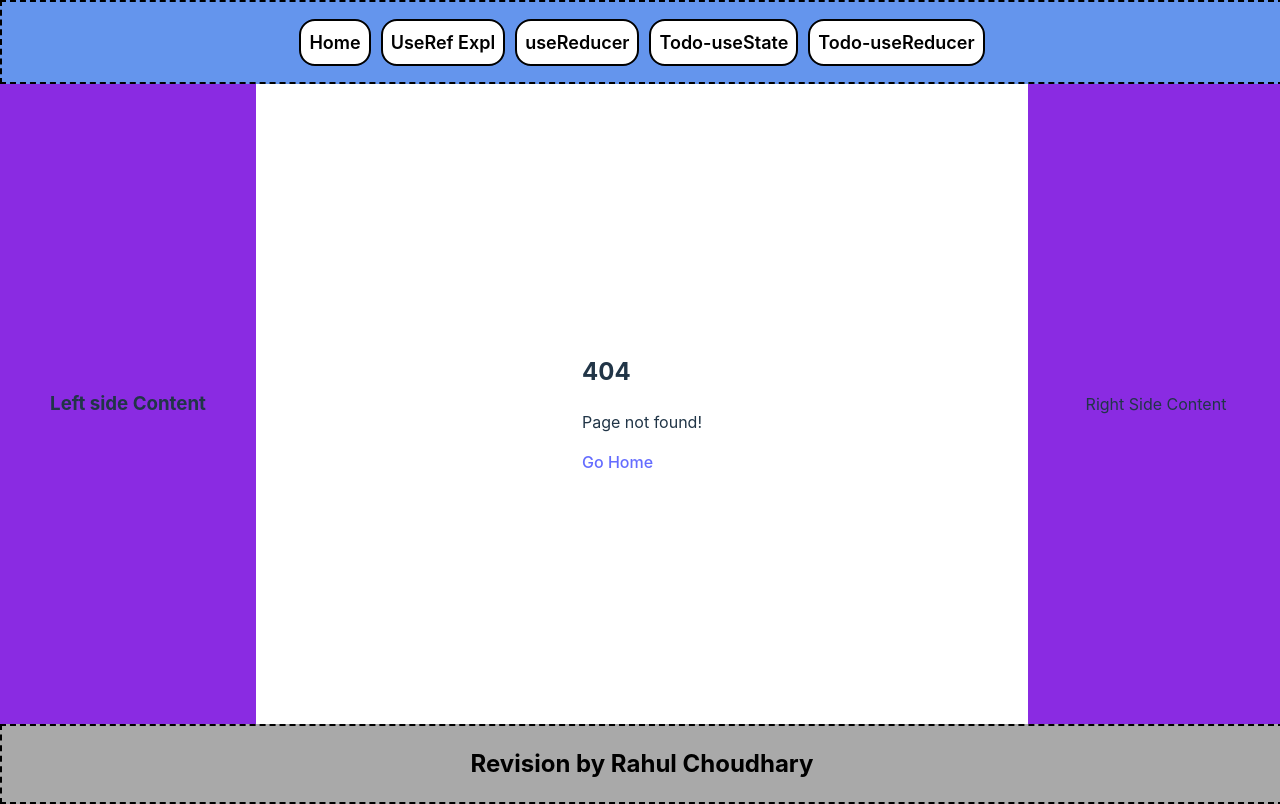
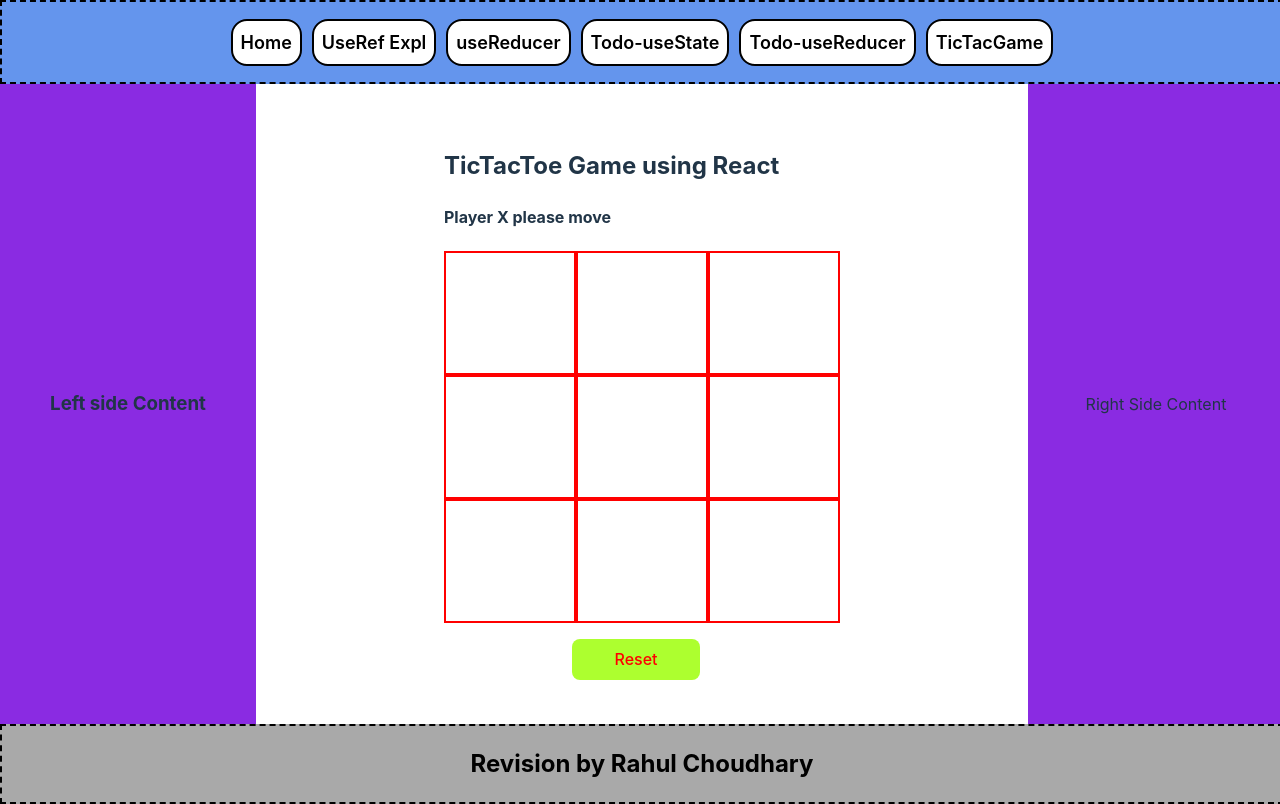
Before and after one commit to iMChoudharyRahul/React-learning, a React (Vite) app: page /game in a window 1280 px wide. Before the commit this address had no page. Built offline with nearby package versions, Linux system fonts and the light colour scheme.

Commit message:
Learn TicTacToe Game

```diff
--- a/src/App.jsx
+++ b/src/App.jsx
@@ -11,6 +11,7 @@ import BasicReducer from "./FunctionComp/Hooks/useReducer/Basic";
 import TodoInput from "./FunctionComp/Hooks/useState/TodoList/TodoInput";
 import Error from "./components/Error/Error";
 import TakeInput from "./FunctionComp/Hooks/useReducer/Todos/TakeInput";
+import Board from "./FunctionComp/Projects/TicTacToeGame/Board";
 
 function App() {
   return (
@@ -28,6 +29,7 @@ function App() {
                 <Route path="/reducer" element={<BasicReducer />}></Route>
                 <Route path="/crud" element={<TodoInput />}></Route>
                 <Route path="/todo" element={<TakeInput />}></Route>
+                <Route path="/game" element={<Board />}></Route>
               </Routes>
             </div>
             <RightAside />
--- a/src/BasicLayout/header/Header.jsx
+++ b/src/BasicLayout/header/Header.jsx
@@ -12,6 +12,7 @@ const Header = () => {
       <Link to='/reducer' className='nav-item'>useReducer</Link>
       <Link to='/crud' className='nav-item'>Todo-useState</Link>
       <Link to='/todo' className='nav-item'>Todo-useReducer</Link>
+      <Link to='/game' className='nav-item'>TicTacGame</Link>
     </div>
   )
 }
--- a/src/FunctionComp/Hooks/useState/TodoList/TodoUpdate.jsx
+++ b/src/FunctionComp/Hooks/useState/TodoList/TodoUpdate.jsx
@@ -43,7 +43,6 @@ const TodoUpdate = ({ todoData, deleteListItem, setTodoData }) => {
       </>
     );
   }
-
   return (
     <div>
       <input
--- /dev/null
+++ b/src/FunctionComp/Projects/TicTacToeGame/Board.jsx
@@ -0,0 +1,88 @@
+import React, { useState } from "react";
+import Square from "./Square";
+import "./TicTacToe.css";
+
+const Board = () => {
+  const [boxValue, setBoxValue] = useState(Array(9).fill(null));
+  const [isXTurn, setIsXTurn] = useState(true);
+
+  const checkForWinner = () => {
+    let winnerIndex = [
+      [0, 1, 2],
+      [3, 4, 5],
+      [6, 7, 8],
+      [0, 3, 6],
+      [1, 4, 7],
+      [2, 5, 8],
+      [0, 4, 8],
+      [2, 4, 6],
+    ];
+
+    for (const logic of winnerIndex) {
+      let [a, b, c] = logic;
+      if (
+        boxValue[a] &&
+        boxValue[a] === boxValue[b] &&
+        boxValue[a] === boxValue[c]
+      ) {
+        return boxValue[a];
+      }
+    }
+    return false;
+  };
+
+  let isWinner = checkForWinner();
+
+  const handleTurns = (index) => {
+    console.log("Check Index value:", index);
+    //Checking whether the clicked square is empty or not
+    if (boxValue[index] !== null) {
+      return;
+    }
+
+    let copyStateValue = [...boxValue]; //all null varaible
+    copyStateValue[index] = isXTurn ? "X" : "O";
+    setBoxValue(copyStateValue);
+    setIsXTurn(!isXTurn); // Switching turns after each move
+  };
+
+  const handleReset = () => {
+    setBoxValue(Array(9).fill(null));
+    setIsXTurn(true);
+  };
+
+  return (
+    <>
+      <div className="board-container">
+        {isWinner ? (
+          <h2>{isWinner} won the game</h2>
+        ) : (
+          <>
+            <h2>TicTacToe Game using React</h2>
+          </>
+        )}
+        <h4>Player {isXTurn ? "X" : "O"} please move</h4>
+        <div className="board-row">
+          <Square onClick={() => handleTurns(0)} value={boxValue[0]} />
+          <Square onClick={() => handleTurns(1)} value={boxValue[1]} />
+          <Square onClick={() => handleTurns(2)} value={boxValue[2]} />
+        </div>
+        <div className="board-row">
+          <Square onClick={() => handleTurns(3)} value={boxValue[3]} />
+          <Square onClick={() => handleTurns(4)} value={boxValue[4]} />
+          <Square onClick={() => handleTurns(5)} value={boxValue[5]} />
+        </div>
+        <div className="board-row">
+          <Square onClick={() => handleTurns(6)} value={boxValue[6]} />
+          <Square onClick={() => handleTurns(7)} value={boxValue[7]} />
+          <Square onClick={() => handleTurns(8)} value={boxValue[8]} />
+        </div>
+        <button className="reset-btn" onClick={handleReset}>
+          Reset
+        </button>
+      </div>
+    </>
+  );
+};
+
+export default Board;
--- /dev/null
+++ b/src/FunctionComp/Projects/TicTacToeGame/Square.jsx
@@ -0,0 +1,11 @@
+import React from "react";
+
+const Square = ({ onClick, value }) => {
+  return (
+    <div className="square-box" onClick={onClick}>
+      <h2>{value}</h2>
+    </div>
+  );
+};
+
+export default Square;
--- /dev/null
+++ b/src/FunctionComp/Projects/TicTacToeGame/TicTacToe.css
@@ -0,0 +1,25 @@
+.board-row{
+    display: flex;
+    align-items: center;
+    flex-direction: row;
+    justify-content: space-between;
+}
+
+.reset-btn{
+    width: 10vw;
+    color: red;
+    background-color: greenyellow;
+    margin-top: 1rem;
+    margin-left: 8rem;
+}
+
+/* ---------Square Comp-----------> */
+.square-box{
+    border: 2px solid red;
+    width: 10vw;
+    height: 15vh;
+    padding-left: 15%;
+}
+.square-box h2 {
+    align-items: center;
+}
```
Also changed, not shown: src/FunctionComp/Projects/TicTacToeGame/README.md (added).
